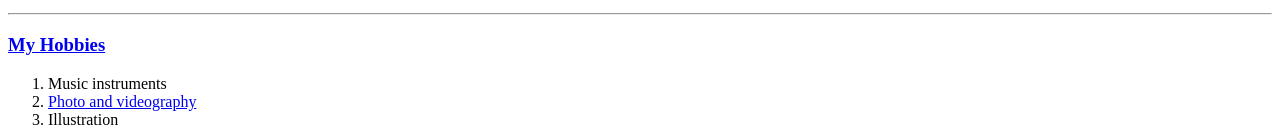
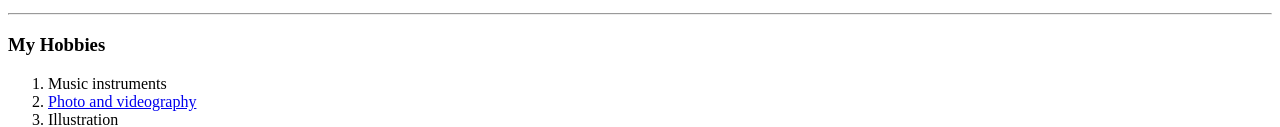
Before and after one commit to dkumarvaishnav/cv, a plain HTML site: page index.html in a window 1280 px wide. Shown: the part 477-604 px from the top of the page. Drawn offline with Linux system fonts and the light colour scheme.

Commit message:
Update index.html

```diff
--- a/index.html
+++ b/index.html
@@ -22,7 +22,7 @@
     <li>Computer Science</li>
   </ul>
   <hr>
-  <h3><a href="hobbies.html">My Hobbies</a></h3>
+  <h3>My Hobbies</h3>
   <ol>
     <li>Music instruments</li>
     <li><a href="https://drive.google.com/drive/folders/13ZlNOsWjdb_Olkatgru_kMFnWfXCXI5M?usp=sharing">Photo and videography</a></li>
```
